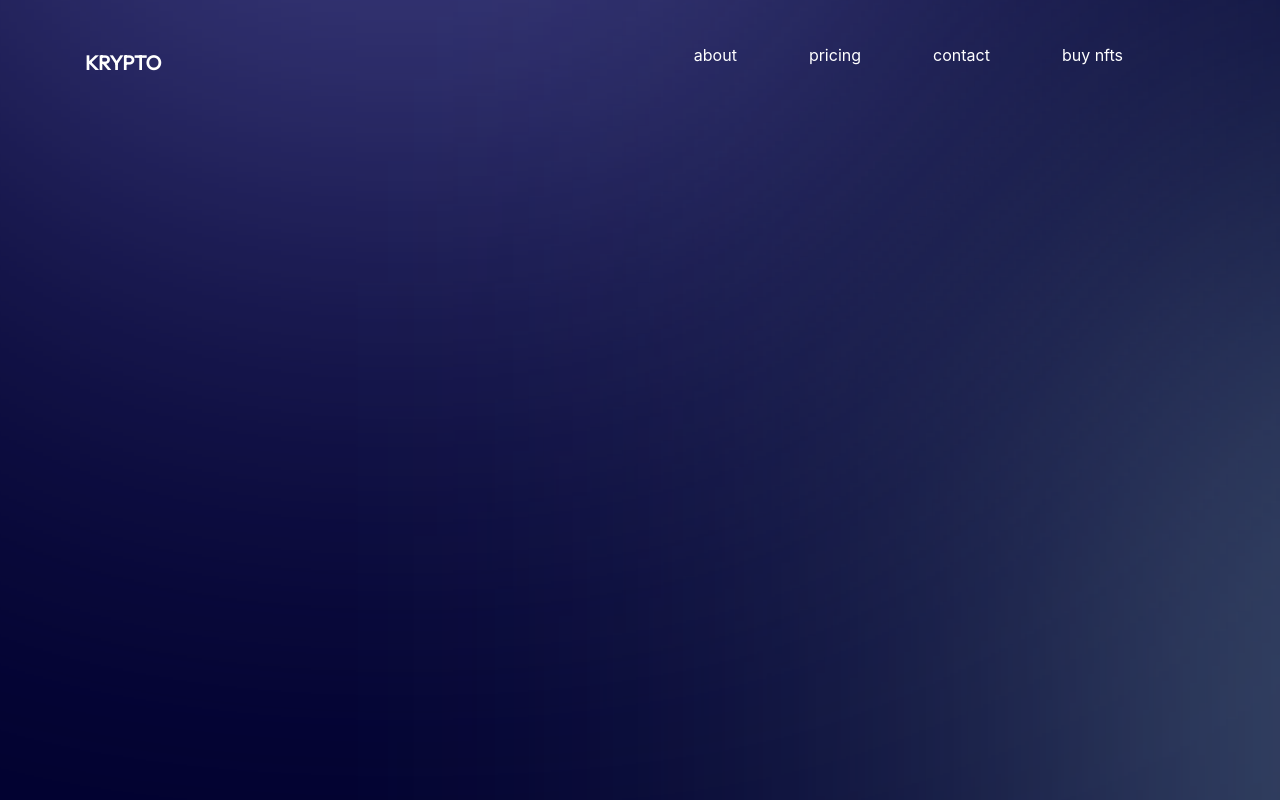
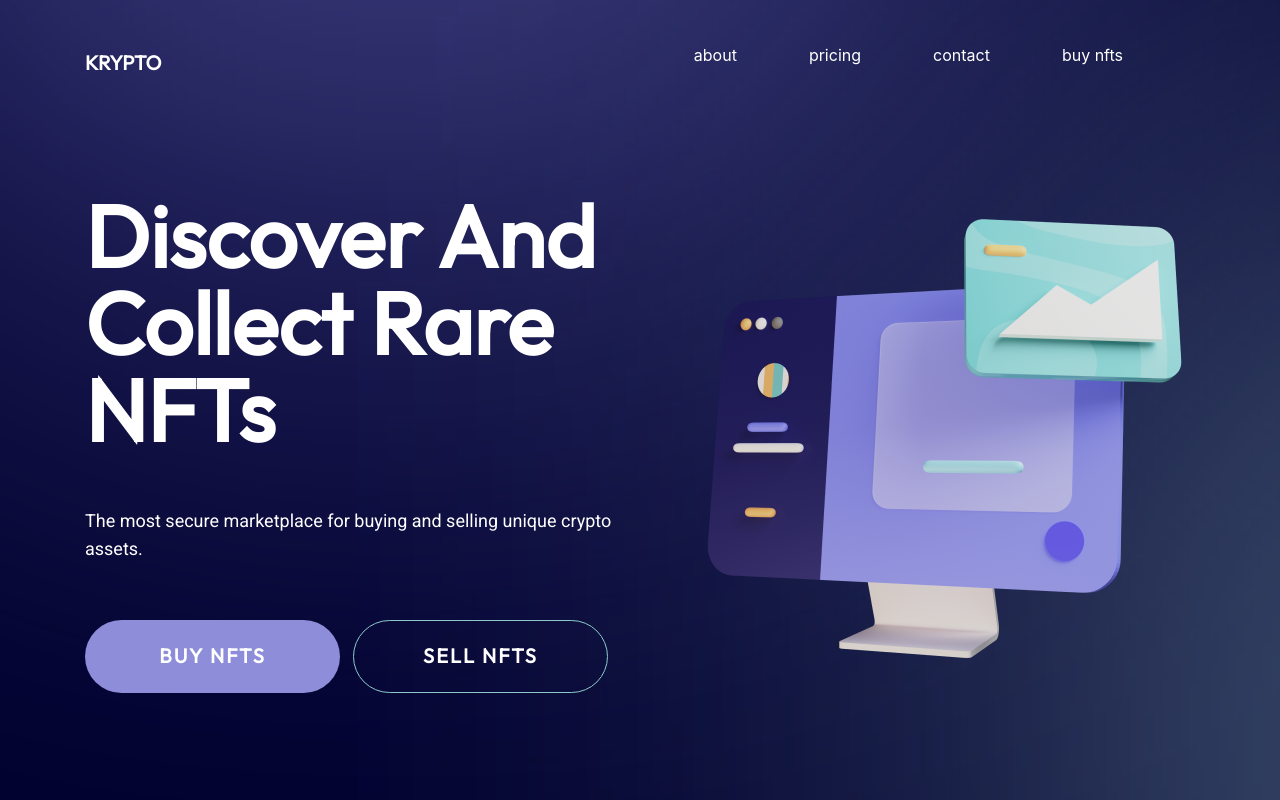
Before and after one commit to abdumamdouh/krypto, an Angular app: page / in a window 1280 px wide. Shown: the top 800 px of the page. Built offline with nearby package versions, Linux system fonts and the light colour scheme.

Commit message:
implement the hero section

```diff
--- a/src/app/app.component.html
+++ b/src/app/app.component.html
@@ -2,4 +2,5 @@
   <div class="bg-grad-top"></div>
   <div class="bg-grad-right"></div>
   <app-navbar></app-navbar>
+  <app-hero-section></app-hero-section>
 </div>
--- a/src/app/app.module.ts
+++ b/src/app/app.module.ts
@@ -3,11 +3,13 @@ import { BrowserModule } from '@angular/platform-browser';
 
 import { AppComponent } from './app.component';
 import { NavbarComponent } from './components/navbar/navbar.component';
+import { HeroSectionComponent } from './components/hero-section/hero-section.component';
 
 @NgModule({
   declarations: [
     AppComponent,
-    NavbarComponent
+    NavbarComponent,
+    HeroSectionComponent
   ],
   imports: [
     BrowserModule
--- /dev/null
+++ b/src/app/components/hero-section/hero-section.component.css
@@ -0,0 +1,57 @@
+section {
+  margin-top: 80px;
+}
+h1 {
+  font-family: "Outfit";
+  font-style: normal;
+  font-weight: 700;
+  font-size: 87px;
+  line-height: 100%;
+  text-transform: capitalize;
+  color: #ffffff;
+}
+
+p {
+  font-family: "Roboto";
+  font-style: normal;
+  font-weight: 400;
+  font-size: 18px;
+  line-height: 28px;
+  color: #ffffff;
+  margin-top: 45px;
+}
+
+.buttons {
+  margin-top: 41px;
+}
+
+.button {
+  display: flex;
+  justify-content: center;
+  align-items: center;
+  font-family: "Outfit";
+  font-style: normal;
+  font-weight: 700;
+  font-size: 20px;
+  line-height: 28px;
+  letter-spacing: 0.1em;
+  text-transform: uppercase;
+  color: #ffffff;
+  cursor: pointer;
+}
+
+.b-primary {
+  width: 255px;
+  height: 73px;
+  background: #8d8dda;
+  border-radius: 50px;
+  margin-right: 13px;
+}
+
+.b-ghost {
+  box-sizing: border-box;
+  width: 255px;
+  height: 73px;
+  border: 1px solid #8ccaca;
+  border-radius: 50px;
+}
--- /dev/null
+++ b/src/app/components/hero-section/hero-section.component.html
@@ -0,0 +1,15 @@
+<section class="row">
+  <div class="col-md-6 d-flex flex-column justify-content-center">
+    <h1>discover and collect rare NFTs</h1>
+    <p>
+      The most secure marketplace for buying and selling unique crypto assets.
+    </p>
+    <div class="d-flex buttons">
+      <div class="button b-primary">buy nfts</div>
+      <div class="button b-ghost">sell nfts</div>
+    </div>
+  </div>
+  <div class="col-md-6">
+    <img src="../../../assets/sections/section-1.png" alt="hero section 1" />
+  </div>
+</section>
--- /dev/null
+++ b/src/app/components/hero-section/hero-section.component.ts
@@ -0,0 +1,15 @@
+import { Component, OnInit } from '@angular/core';
+
+@Component({
+  selector: 'app-hero-section',
+  templateUrl: './hero-section.component.html',
+  styleUrls: ['./hero-section.component.css']
+})
+export class HeroSectionComponent implements OnInit {
+
+  constructor() { }
+
+  ngOnInit(): void {
+  }
+
+}
--- a/src/app/components/navbar/navbar.component.css
+++ b/src/app/components/navbar/navbar.component.css
@@ -13,7 +13,7 @@ ul li {
   list-style: none;
 }
 ul li:hover {
-  transform: scale(1.1);
+  /* transform: scale(1.1); */
   cursor: pointer;
   border-bottom: 1px solid var(--text-primary);
 }
```
